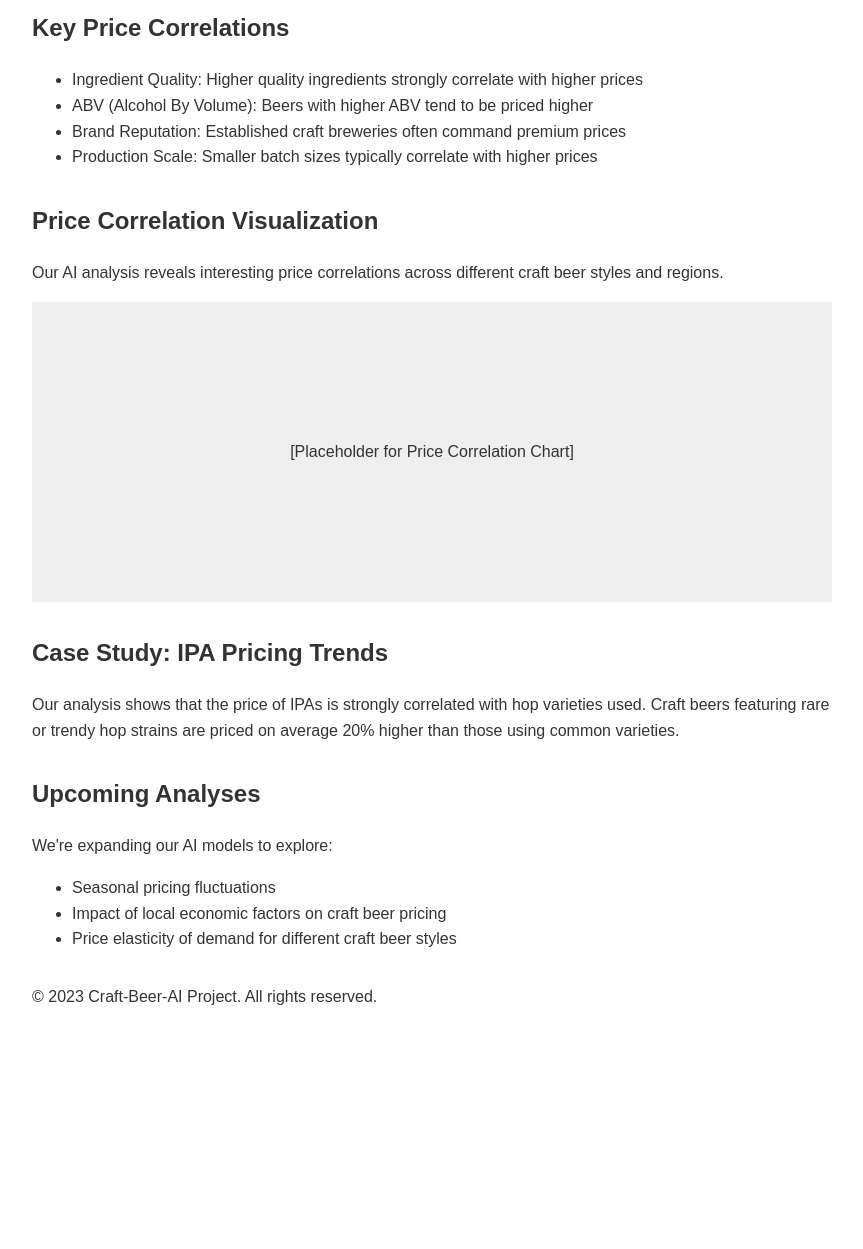
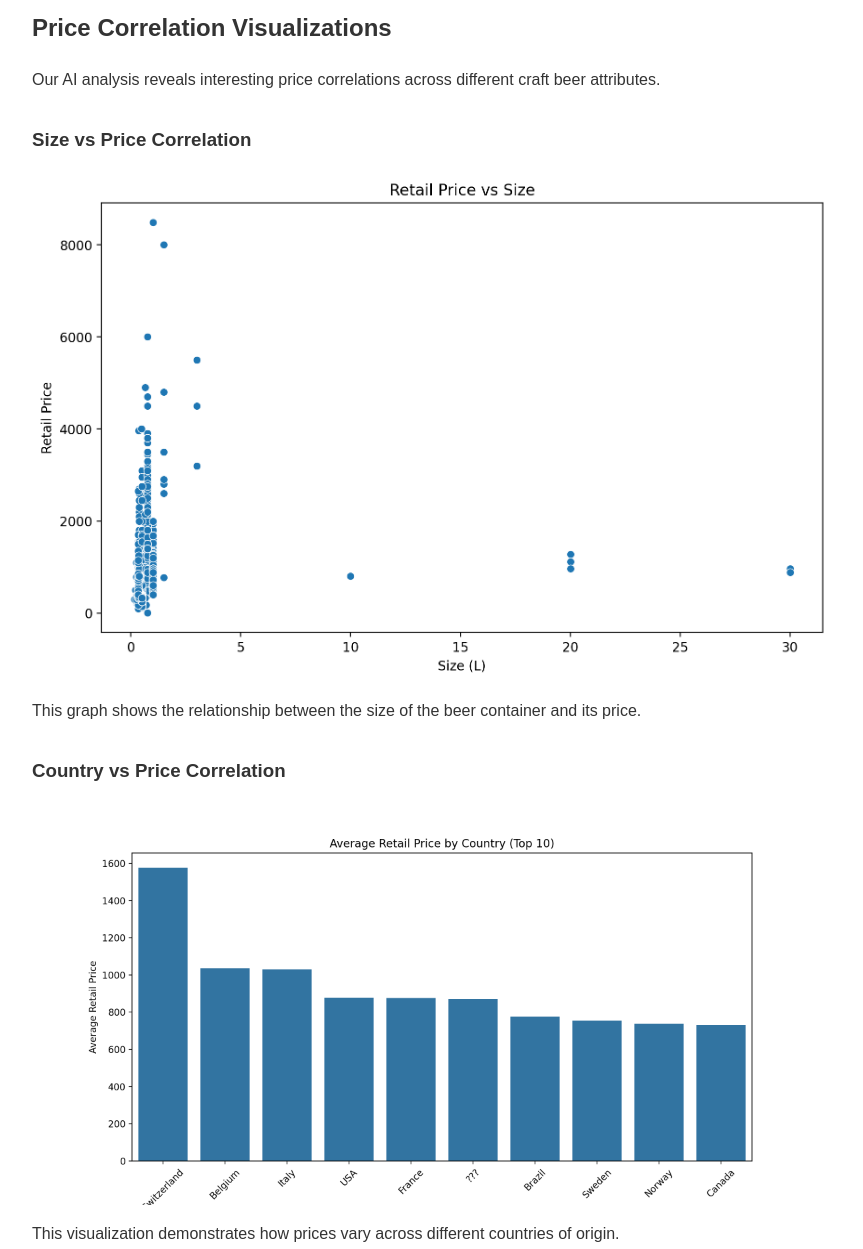
Before and after one commit to Blesern/Craft-Beer--AI, a plain HTML site: page index.html in a window 1280 px wide. Shown: the part 340-1589 px from the top of the page, without its empty margins (208-1071 px from the left). Before the commit the page ends 1385 px from the top, so only its background shows below. Drawn offline with Linux system fonts and the light colour scheme.

Commit message:
Update index.html with images

```diff
--- a/index.html
+++ b/index.html
@@ -24,12 +24,13 @@
         section {
             margin-bottom: 2rem;
         }
-        .chart-placeholder {
-            background-color: #eee;
-            height: 300px;
-            display: flex;
-            justify-content: center;
-            align-items: center;
+        .chart-container {
+            margin: 2rem 0;
+        }
+        .chart-container img {
+            max-width: 100%;
+            height: auto;
+            display: block;
             margin: 1rem 0;
         }
     </style>
@@ -46,37 +47,48 @@
             <p>Craft-Beer-AI utilizes advanced AI algorithms to analyze various factors influencing craft beer prices. Our goal is to provide brewers and consumers with insights into pricing trends and correlations.</p>
         </section>
 
-        <section id="key-correlations">
-            <h2>Key Price Correlations</h2>
+        <section id="data-visualization">
+            <h2>Price Correlation Visualizations</h2>
+            <p>Our AI analysis reveals interesting price correlations across different craft beer attributes.</p>
+
+            <div class="chart-container">
+                <h3>Size vs Price Correlation</h3>
+                <img src="corr size price.png" alt="Correlation between Size and Price">
+                <p>This graph shows the relationship between the size of the beer container and its price.</p>
+            </div>
+
+            <div class="chart-container">
+                <h3>Country vs Price Correlation</h3>
+                <img src="corr country price.png" alt="Correlation between Country and Price">
+                <p>This visualization demonstrates how prices vary across different countries of origin.</p>
+            </div>
+
+            <div class="chart-container">
+                <h3>ABV vs Price Correlation</h3>
+                <img src="corr abv price.png" alt="Correlation between ABV and Price">
+                <p>Here we see the correlation between Alcohol By Volume (ABV) and the price of craft beers.</p>
+            </div>
+
+            <div class="chart-container">
+                <h3>Correlation Matrix</h3>
+                <img src="matrix corr.png" alt="Correlation Matrix">
+                <p>This matrix provides an overview of correlations between various factors affecting craft beer prices.</p>
+            </div>
+        </section>
+
+        <section id="key-findings">
+            <h2>Key Findings</h2>
             <ul>
-                <li>Ingredient Quality: Higher quality ingredients strongly correlate with higher prices</li>
-                <li>ABV (Alcohol By Volume): Beers with higher ABV tend to be priced higher</li>
-                <li>Brand Reputation: Established craft breweries often command premium prices</li>
-                <li>Production Scale: Smaller batch sizes typically correlate with higher prices</li>
+                <li>Beer size appears to have a significant impact on pricing.</li>
+                <li>Prices vary notably across different countries, possibly due to local market conditions and import costs.</li>
+                <li>There's a clear correlation between ABV and price, with higher alcohol content generally commanding higher prices.</li>
+                <li>The correlation matrix reveals complex relationships between multiple factors influencing craft beer pricing.</li>
             </ul>
         </section>
 
-        <section id="data-visualization">
-            <h2>Price Correlation Visualization</h2>
-            <p>Our AI analysis reveals interesting price correlations across different craft beer styles and regions.</p>
-            <div class="chart-placeholder">
-                [Placeholder for Price Correlation Chart]
-            </div>
-        </section>
-
-        <section id="case-study">
-            <h2>Case Study: IPA Pricing Trends</h2>
-            <p>Our analysis shows that the price of IPAs is strongly correlated with hop varieties used. Craft beers featuring rare or trendy hop strains are priced on average 20% higher than those using common varieties.</p>
-        </section>
-
-        <section id="future-analysis">
-            <h2>Upcoming Analyses</h2>
-            <p>We're expanding our AI models to explore:</p>
-            <ul>
-                <li>Seasonal pricing fluctuations</li>
-                <li>Impact of local economic factors on craft beer pricing</li>
-                <li>Price elasticity of demand for different craft beer styles</li>
-            </ul>
+        <section id="conclusion">
+            <h2>Conclusion</h2>
+            <p>Our analysis demonstrates that craft beer pricing is influenced by a variety of factors including size, country of origin, and ABV. These insights can help brewers make informed pricing decisions and assist consumers in understanding the market.</p>
         </section>
     </main>
 
```
